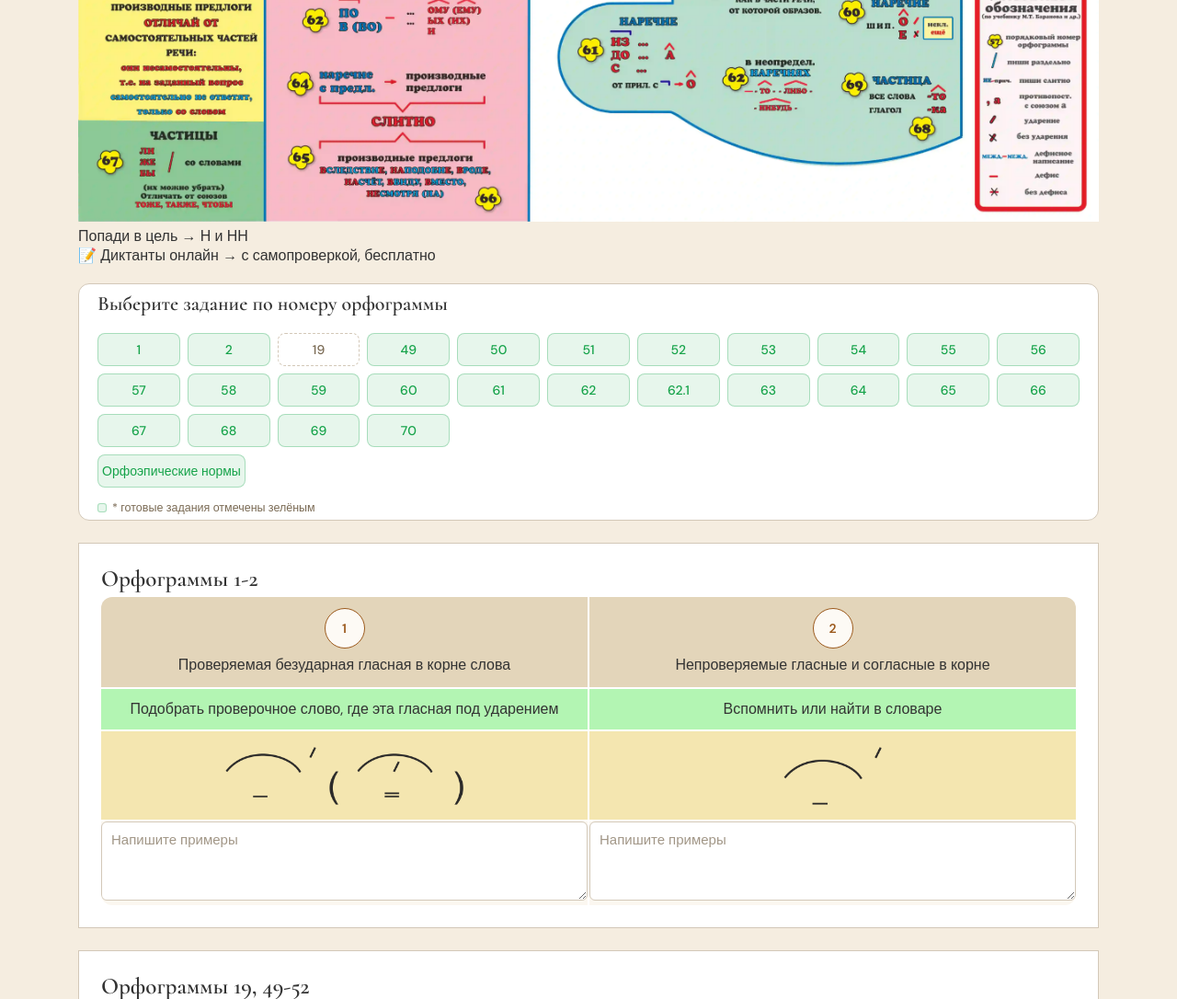
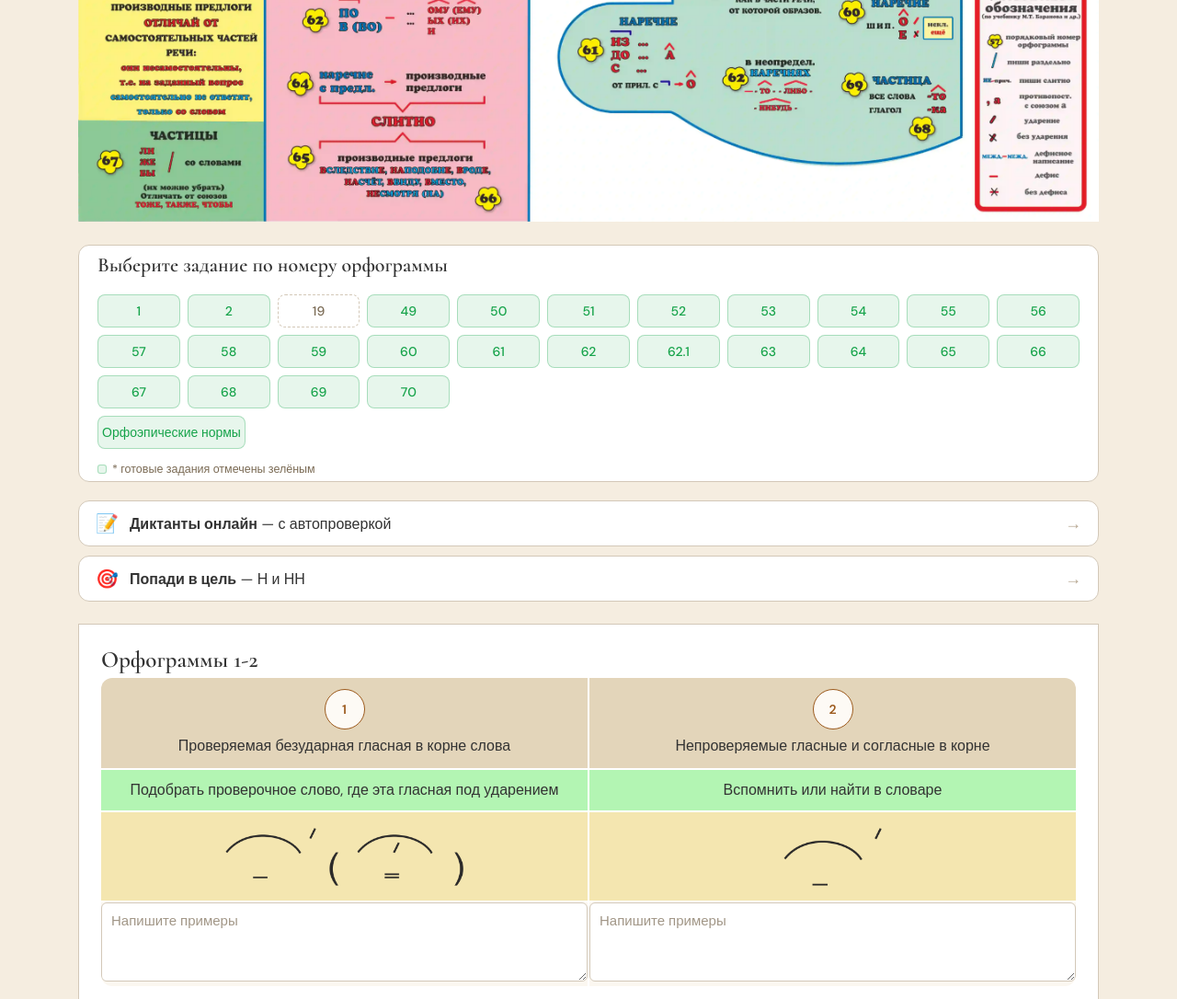
Before and after one commit to NesmitC/webtable_ja, a Django app: page /planning/7/ in a window 1280 px wide. Shown: the part 675-1761 px from the top of the page at 92% size. Run offline with Django 5.2, Linux system fonts and the light colour scheme; the visitor is signed in with stand-in values (Sample User, id 1); data comes from the database, SQL or seed files in the repository; data that the repository does not hold is empty.

Commit message:
planning/7: ссылки «Диктанты онлайн» и «Попади в цель» — карточками после блока выбора задания
Голые текстовые ссылки из-под плаката убраны. Вместо них — две белые карточки (border-radius 12px, фон #fff, цветные акценты по палитре) после блока «Выберите задание по номеру орфограммы», перед планингом «Орфограммы 1-2»: 📝 Диктанты онлайн — с автопроверкой; 🎯 Попади в цель — Н и НН. Ховер в стиле Нейростата: коричневая рамка #a5673f, подъём на 1px, мягкая тень, стрелка сдвигается вправо. Рендер проверен под временным премиум-юзером (создан/удалён), скрин соответствует. НА ПРОД НЕ ВЫКЛАДЫВАТЬ.

Co-authored-by: Chatbox <chatbox@chatboxai.com>

```diff
--- a/main/static/css/planning_style.css
+++ b/main/static/css/planning_style.css
@@ -4060,3 +4060,56 @@ input[type="checkbox"]:checked.task-match-incorrect {
 .video-toast{position:fixed;left:50%;bottom:24px;transform:translateX(-50%);z-index:1300;background:#4A3520;color:#FFF7E8;padding:10px 18px;border-radius:999px;font-size:14px;box-shadow:0 6px 20px rgba(0,0,0,.25);}
 .video-toast[hidden]{display:none;}
 @media (max-width:430px){.video-modal{padding:8px;}.video-modal__box{border-radius:10px;}}
+
+
+/* ===== Быстрые ссылки на странице планинга (диктанты, игра) ===== */
+.planning-quicklinks {
+    display: flex;
+    flex-direction: column;
+    gap: 10px;
+    margin: 20px 0;
+}
+
+.planning-quicklink {
+    display: flex;
+    align-items: center;
+    gap: 12px;
+    background: #ffffff;
+    border: 1px solid var(--color-border);
+    border-radius: 12px;
+    padding: 12px 18px;
+    text-decoration: none;
+    color: var(--color-text);
+    transition: all .2s;
+}
+
+.planning-quicklink:hover {
+    border-color: #a5673f;
+    transform: translateY(-1px);
+    box-shadow: 0 4px 16px rgba(24, 14, 5, .08);
+}
+
+.planning-quicklink:hover .planning-quicklink__arrow {
+    transform: translateX(3px);
+    color: #a5673f;
+}
+
+.planning-quicklink__icon {
+    font-size: 20px;
+    line-height: 1;
+}
+
+.planning-quicklink__text {
+    flex: 1;
+    font-size: 16px;
+}
+
+.planning-quicklink__text b {
+    font-weight: 600;
+}
+
+.planning-quicklink__arrow {
+    font-size: 18px;
+    color: #b7a893;
+    transition: all .2s;
+}
--- a/main/templates/planning_7kl.html
+++ b/main/templates/planning_7kl.html
@@ -37,18 +37,6 @@
                 alt="Плакат по орфограммам для 7 класса" loading="lazy">
         </div>
 
-        <!-- Ссылка на игру -->
-        <div class="planning-poster__link-wrap">
-            <a href="{% url 'targetn' %}" class="planning-poster__link">
-                Попади в цель → Н и НН
-            </a>
-        </div>
-
-        <div class="planning-poster__link-wrap">
-            <a href="{% url 'dictations' %}" class="planning-poster__link">
-                📝 Диктанты онлайн → с самопроверкой, бесплатно
-            </a>
-        </div>
 
         <!-- Выбор задания по номеру -->
         <section class="block-task">
@@ -86,6 +74,20 @@
             </article>
             <p>* готовые задания отмечены зелёным</p>
         </section>
+
+        <!-- Быстрые ссылки: диктанты и игра -->
+        <div class="planning-quicklinks">
+            <a class="planning-quicklink" href="{% url 'dictations' %}">
+                <span class="planning-quicklink__icon">📝</span>
+                <span class="planning-quicklink__text"><b>Диктанты онлайн</b> — с автопроверкой</span>
+                <span class="planning-quicklink__arrow">→</span>
+            </a>
+            <a class="planning-quicklink" href="{% url 'targetn' %}">
+                <span class="planning-quicklink__icon">🎯</span>
+                <span class="planning-quicklink__text"><b>Попади в цель</b> — Н и НН</span>
+                <span class="planning-quicklink__arrow">→</span>
+            </a>
+        </div>
 
         <!-- Контейнер для рендера заданий -->
         <section class="block-answer"></section>
```
